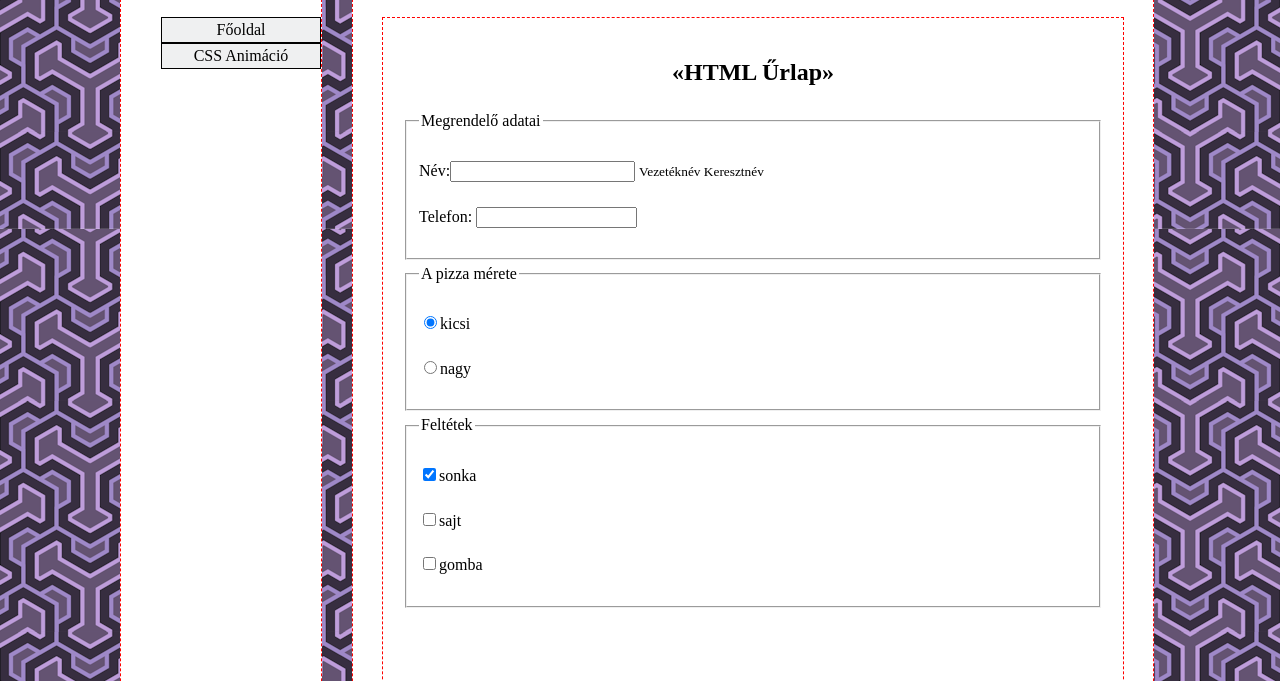
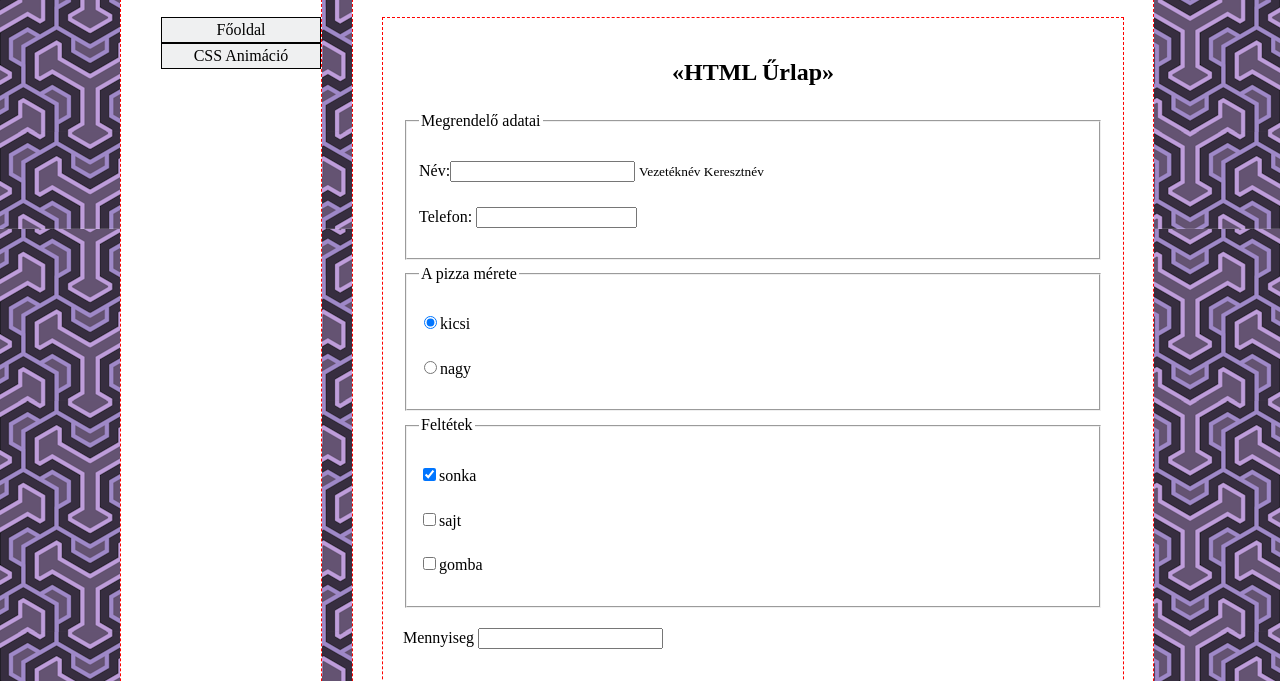
Before and after one commit to Demonz0/html, a plain HTML site: page form.html in a window 1280 px wide. Shown: the part 271-952 px from the top of the page. Drawn offline with Linux system fonts and the light colour scheme.

Commit message:
formhtml change

```diff
--- a/form.html
+++ b/form.html
@@ -61,6 +61,7 @@
     <p><label for=""><input type="checkbox" name="feltet2" value="sajt">sajt</label></p>
     <p><label for=""><input type="checkbox" name="feltet3" value="gomba">gomba</label></p>
 </fieldset>
+<p><label for="">Mennyiseg <input type="number" name=""></label></p>
 </form>
             </article>
         </section>
```
